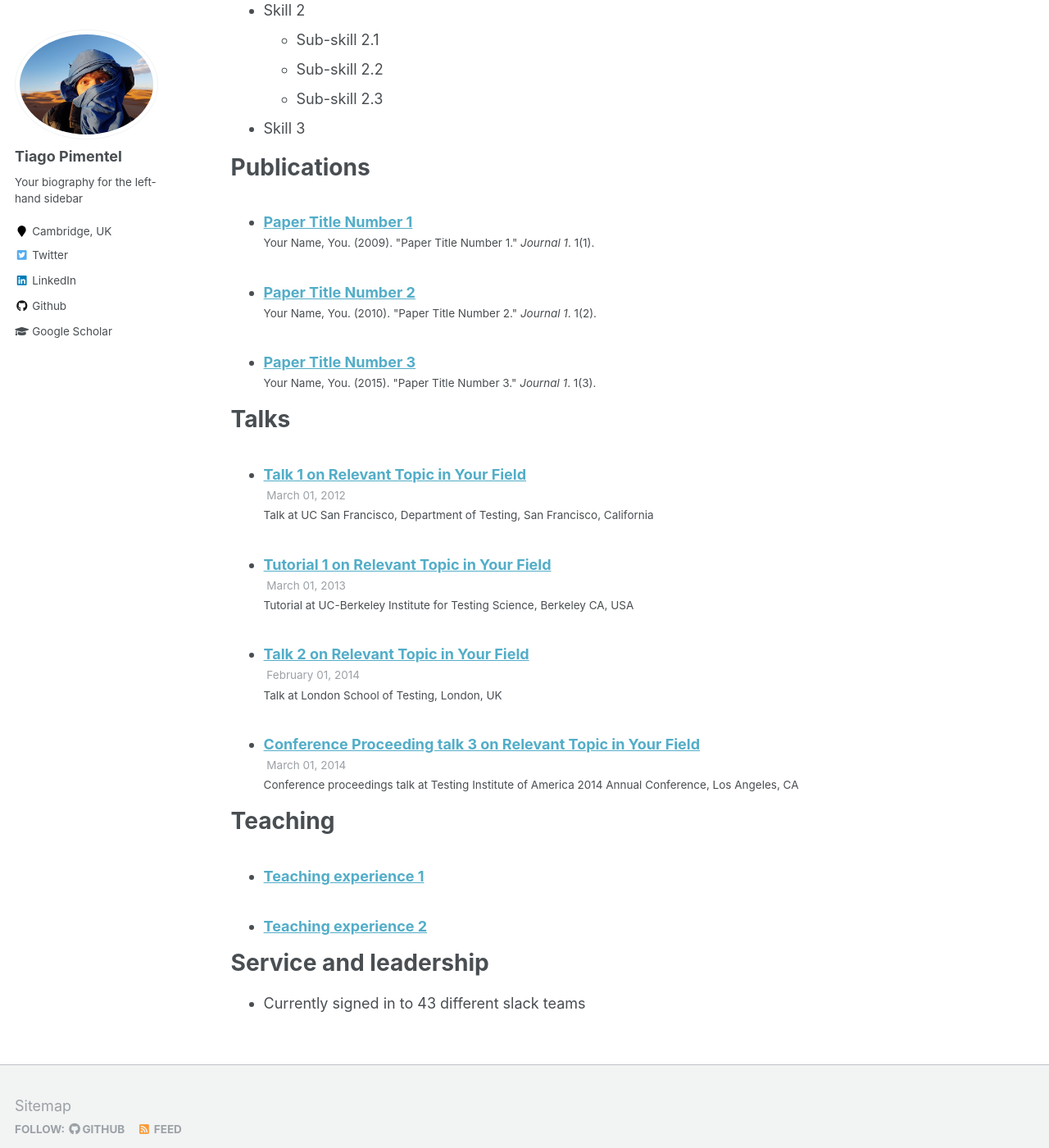
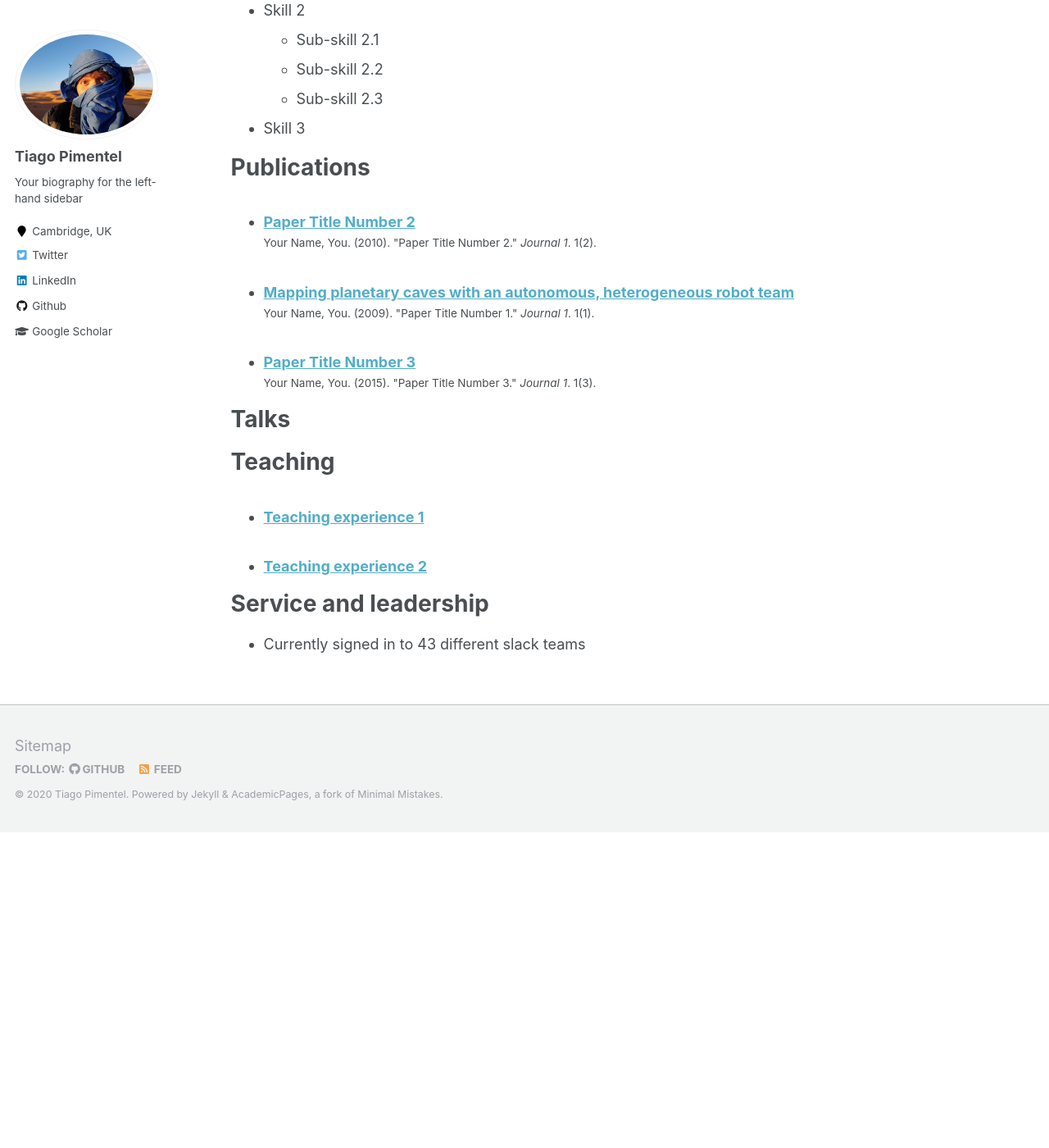
Before and after one commit to tpimentelms/tpimentelms.github.io, a Jekyll site: the page built from _pages/cv.md, in a window 1280 px wide and 1400 px high, scrolled down 767 px. Shown: the whole window at 82% size. Built offline with Jekyll 4.4.1, drawn with Linux system fonts in a browser that asks for light colours; after the commit the page ends 1782 px from its top, so only the background shows below that.

Commit message:
Adding publications

```diff
--- a/_publications/2009-10-01-paper-title-number-1.md
+++ b/_publications/2009-10-01-paper-title-number-1.md
@@ -1,9 +1,10 @@
 ---
-title: "Paper Title Number 1"
+title: "Mapping planetary caves with an autonomous, heterogeneous robot team"
 collection: publications
+authors: "Ammar Husain, Heather Jones, Balajee Kannan, Uland Wong, Tiago Pimentel, Sarah Tang, Shreyansh Daftry, Steven Huber, William L. Whittaker"
 permalink: /publication/2009-10-01-paper-title-number-1
 excerpt: 'This paper is about the number 1. The number 2 is left for future work.'
-date: 2009-10-01
+date: 2013-01-01
 venue: 'Journal 1'
 paperurl: 'http://academicpages.github.io/files/paper1.pdf'
 citation: 'Your Name, You. (2009). &quot;Paper Title Number 1.&quot; <i>Journal 1</i>. 1(1).'
--- a/_talks/2012-03-01-talk-1.md
+++ /dev/null
@@ -1,11 +0,0 @@
----
-title: "Talk 1 on Relevant Topic in Your Field"
-collection: talks
-type: "Talk"
-permalink: /talks/2012-03-01-talk-1
-venue: "UC San Francisco, Department of Testing"
-date: 2012-03-01
-location: "San Francisco, California"
----
-
-This is a description of your talk, which is a markdown files that can be all markdown-ified like any other post. Yay markdown!
--- a/_talks/2013-03-01-tutorial-1.md
+++ /dev/null
@@ -1,13 +0,0 @@
----
-title: "Tutorial 1 on Relevant Topic in Your Field"
-collection: talks
-type: "Tutorial"
-permalink: /talks/2013-03-01-tutorial-1
-venue: "UC-Berkeley Institute for Testing Science"
-date: 2013-03-01
-location: "Berkeley CA, USA"
----
-
-[More information here](http://exampleurl.com)
-
-This is a description of your tutorial, note the different field in type. This is a markdown files that can be all markdown-ified like any other post. Yay markdown!
--- a/_talks/2014-02-01-talk-2.md
+++ /dev/null
@@ -1,13 +0,0 @@
----
-title: "Talk 2 on Relevant Topic in Your Field"
-collection: talks
-type: "Talk"
-permalink: /talks/2014-02-01-talk-2
-venue: "London School of Testing"
-date: 2014-02-01
-location: "London, UK"
----
-
-[More information here](http://example2.com)
-
-This is a description of your talk, which is a markdown files that can be all markdown-ified like any other post. Yay markdown!
--- a/_talks/2014-03-01-talk-3.md
+++ /dev/null
@@ -1,11 +0,0 @@
----
-title: "Conference Proceeding talk 3 on Relevant Topic in Your Field"
-collection: talks
-type: "Conference proceedings talk"
-permalink: /talks/2014-03-01-talk-3
-venue: "Testing Institute of America 2014 Annual Conference"
-date: 2014-03-01
-location: "Los Angeles, CA"
----
-
-This is a description of your conference proceedings talk, note the different field in type. You can put anything in this field.
```
Also changed, not shown: _pages/talks.html (deleted, +0 -16 lines).
